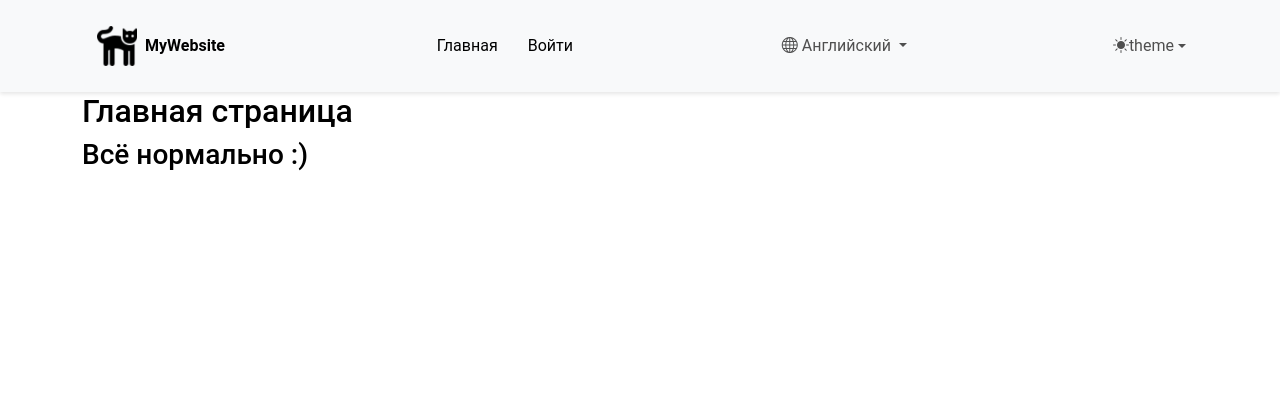
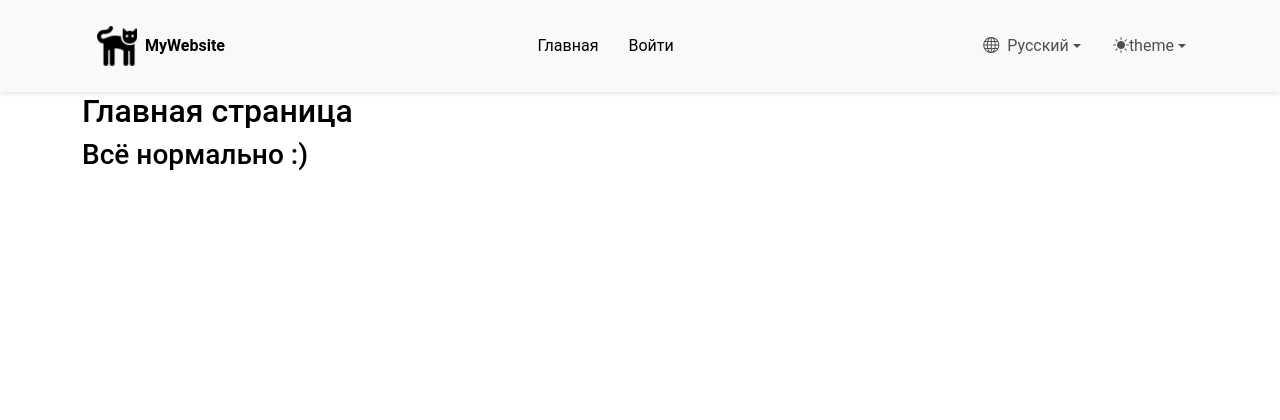
Before and after one commit to 124476/DjangoExmple, a Django app: page / in a window 1280 px wide. Shown: the top 420 px of the page. Run offline with Django 4.2, Linux system fonts and the light colour scheme; some libraries are stand-ins or nearby versions.

Commit message:
Refresh header

```diff
--- a/djexample/templates/includes/header.html
+++ b/djexample/templates/includes/header.html
@@ -8,7 +8,7 @@
       <img src="{% static 'img/favicon.ico' %}" alt="Logo" height="40">
       <span class="ms-2 fw-bold">{% trans "MyWebsite" %}</span>
     </a>
-    <nav class="d-flex">
+    <nav class="my-auto nav-item dropdown">
       <a href="{% url 'homepage:main' %}" class="{% if view_name == 'homepage:main' %}active{% endif %}">{% trans "Главная" %}</a>
       {% if user.is_authenticated %}
         <a href="{% url 'users:profile' %}" class="{% if view_name == 'users:profile' %}active{% endif %}">{% trans "Профиль" %}</a>
@@ -20,10 +20,11 @@
         <a href="{% url 'admin:index' %}" class="{% if view_name == 'admin:index' %}active{% endif %}">{% trans "Админ панель" %}</a>
       {% endif %}
     </nav>
-    <nav class="dropdown">
-      <button class="btn dropdown-toggle" data-bs-toggle="dropdown" aria-expanded="false">
-        <i class="bi bi-globe"></i>
-        {{ LANGUAGE_CODE|default:"en"|language_name_translated }}
+    <nav class="d-flex">
+      <nav class="my-auto nav-item dropdown me-2">
+        <button class="btn border-0 dropdown-toggle d-flex align-items-center" id="language-dropdown" type="button" aria-expanded="false" data-bs-toggle="dropdown" data-bs-display="static" aria-label="Toggle language">
+          <i class="bi bi-globe me-2"></i>
+          <span class="d-none d-lg-block" id="language-text">{% get_current_language as LANGUAGE_CODE %}{{ LANGUAGE_CODE|language_name_translated }}</span>
         </button>
         <ul class="dropdown-menu dropend" aria-labelledby="language-text" data-bs-popper="static">
           {% get_available_languages as LANGUAGES %}
@@ -55,5 +56,6 @@
           </li>
         </ul>
       </nav>
+    </nav>
   </div>
 </header>
```
Lines whose indentation alone changed are shown as unchanged.
